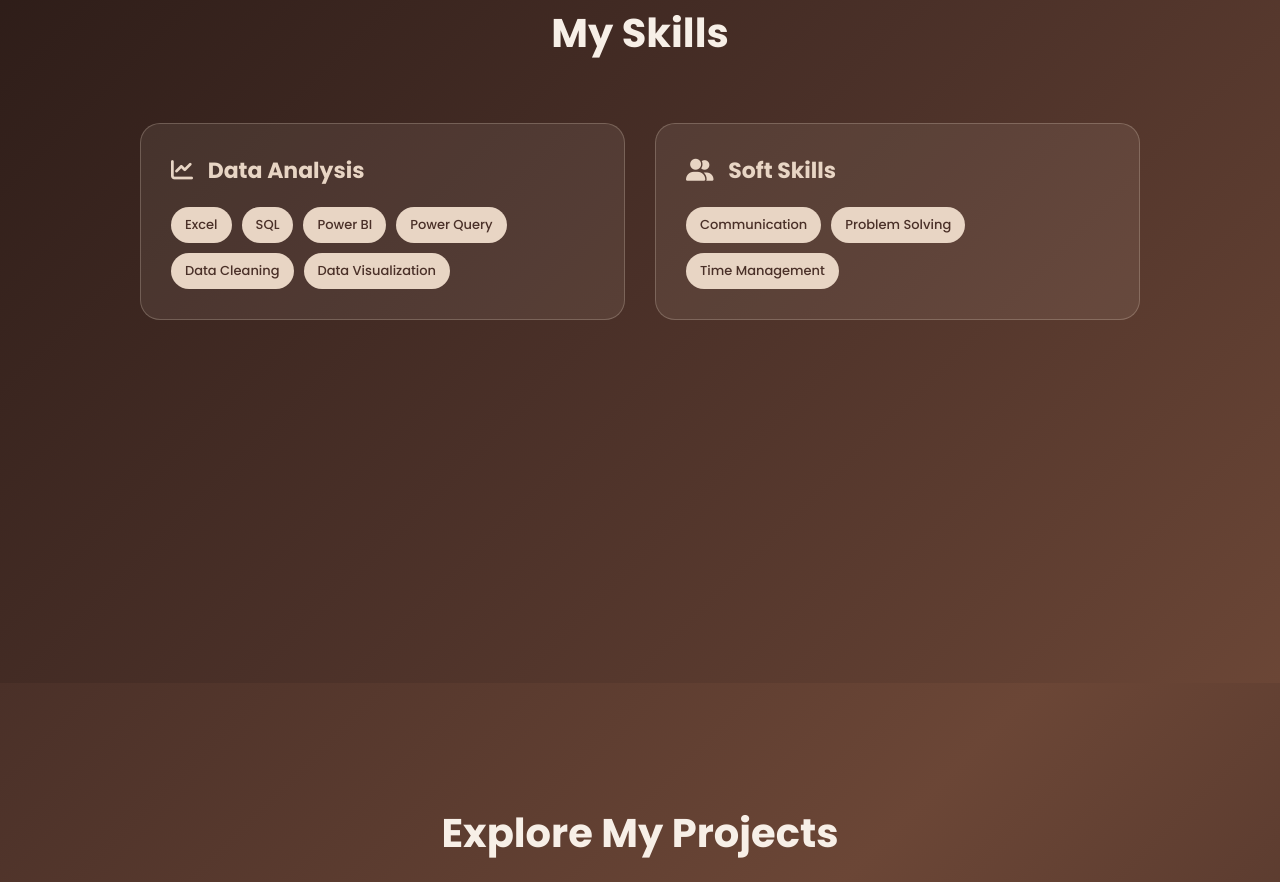
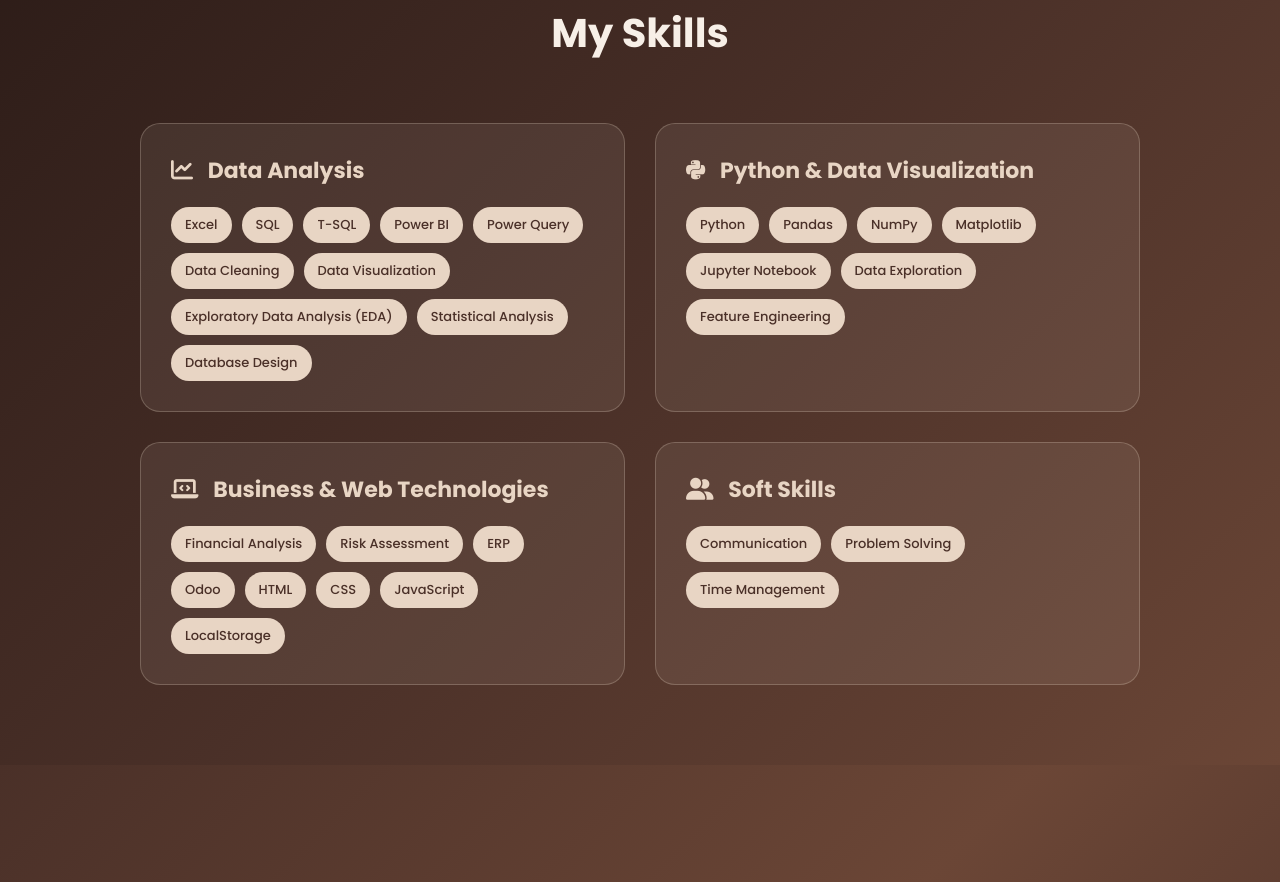
Before and after one commit to sararaafatmohamed-cmd/sara-raafat-portfolio, a plain HTML site: page index.html in a window 1280 px wide. Shown: the part 2517-3399 px from the top of the page. Drawn offline with Linux system fonts and the light colour scheme.

Commit message:
Update index.html

```diff
--- a/index.html
+++ b/index.html
@@ -78,7 +78,6 @@
                 Turning Data into Meaningful Insights
             </p>
 
-
             <!-- Social Icons -->
 
             <div class="social-icons">
@@ -94,7 +93,6 @@
 
                 </a>
 
-
                 <!-- GitHub -->
 
                 <a href="https://github.com/sararaafatmohamed-cmd"
@@ -105,7 +103,6 @@
                     <i class="fa-brands fa-github"></i>
 
                 </a>
-
 
                 <!-- CV -->
 
@@ -120,13 +117,11 @@
 
             </div>
 
-
             <a href="#contact" class="btn">
                 Let's Work Together
             </a>
 
         </div>
-
 
         <!-- Profile Image -->
 
@@ -150,7 +145,6 @@
 
         </div>
 
-
         <div class="about-content">
 
             <p>
@@ -168,7 +162,6 @@
                 combining business understanding with data analysis to turn
                 numbers into clear, useful insights.
             </p>
-
 
             <!-- USP -->
 
@@ -199,9 +192,7 @@
 
         </div>
 
-
         <div class="cards">
-
 
             <!-- Education -->
 
@@ -219,7 +210,6 @@
 
             </div>
 
-
             <!-- DEPI -->
 
             <div class="card">
@@ -236,7 +226,6 @@
 
             </div>
 
-
             <!-- IT Gate -->
 
             <div class="card">
@@ -252,7 +241,6 @@
                 </p>
 
             </div>
-
 
             <!-- SMG -->
 
@@ -285,61 +273,94 @@
 
         </div>
 
-
         <div class="skills-container">
 
-
-            <!-- Technical Skills -->
+            <!-- Data Analysis Skills -->
 
             <div class="skill-box">
 
                 <h3>
-
                     <i class="fa-solid fa-chart-line"></i>
-
                     Data Analysis
-
                 </h3>
-
 
                 <div class="skill-list">
 
                     <span>Excel</span>
-
                     <span>SQL</span>
-
+                    <span>T-SQL</span>
                     <span>Power BI</span>
-
                     <span>Power Query</span>
-
                     <span>Data Cleaning</span>
-
                     <span>Data Visualization</span>
+                    <span>Exploratory Data Analysis (EDA)</span>
+                    <span>Statistical Analysis</span>
+                    <span>Database Design</span>
 
                 </div>
 
             </div>
 
+            <!-- Python Skills -->
+
+            <div class="skill-box">
+
+                <h3>
+                    <i class="fa-brands fa-python"></i>
+                    Python & Data Visualization
+                </h3>
+
+                <div class="skill-list">
+
+                    <span>Python</span>
+                    <span>Pandas</span>
+                    <span>NumPy</span>
+                    <span>Matplotlib</span>
+                    <span>Jupyter Notebook</span>
+                    <span>Data Exploration</span>
+                    <span>Feature Engineering</span>
+
+                </div>
+
+            </div>
+
+            <!-- Business & Web Technologies -->
+
+            <div class="skill-box">
+
+                <h3>
+                    <i class="fa-solid fa-laptop-code"></i>
+                    Business & Web Technologies
+                </h3>
+
+                <div class="skill-list">
+
+                    <span>Financial Analysis</span>
+                    <span>Risk Assessment</span>
+                    <span>ERP</span>
+                    <span>Odoo</span>
+                    <span>HTML</span>
+                    <span>CSS</span>
+                    <span>JavaScript</span>
+                    <span>LocalStorage</span>
+
+                </div>
+
+            </div>
 
             <!-- Soft Skills -->
 
             <div class="skill-box">
 
                 <h3>
-
                     <i class="fa-solid fa-user-group"></i>
-
                     Soft Skills
-
                 </h3>
-
 
                 <div class="skill-list">
 
                     <span>Communication</span>
-
                     <span>Problem Solving</span>
-
                     <span>Time Management</span>
 
                 </div>
@@ -364,6 +385,7 @@
         </p>
 
         <div class="projects-buttons">
+
             <a href="top5.html" class="btn">
                 <i class="fa-solid fa-star"></i>
                 Top 5 Projects
@@ -373,6 +395,7 @@
                 <i class="fa-solid fa-folder-open"></i>
                 View All Projects
             </a>
+
         </div>
 
     </section>
@@ -388,9 +411,7 @@
 
         </div>
 
-
         <div class="cards">
-
 
             <!-- Service 1 -->
 
@@ -408,7 +429,6 @@
 
             </div>
 
-
             <!-- Service 2 -->
 
             <div class="card">
@@ -424,7 +444,6 @@
                 </p>
 
             </div>
-
 
             <!-- Service 3 -->
 
@@ -442,7 +461,6 @@
 
             </div>
 
-
             <!-- Service 4 -->
 
             <div class="card">
@@ -459,7 +477,6 @@
 
             </div>
 
-
             <!-- Service 5 -->
 
             <div class="card">
@@ -475,7 +492,6 @@
                 </p>
 
             </div>
-
 
             <!-- Service 6 -->
 
@@ -508,7 +524,6 @@
 
         </div>
 
-
         <div class="contact-content">
 
             <h3>
@@ -518,7 +533,6 @@
             <p>
                 Let's connect and turn your data into meaningful insights.
             </p>
-
 
             <!-- Email Button -->
 
@@ -531,9 +545,7 @@
 
             </a>
 
-
             <div class="contact-info">
-
 
                 <!-- Email -->
 
@@ -542,13 +554,10 @@
                     <i class="fa-solid fa-envelope"></i>
 
                     <a href="mailto:sararaafatmohamed@gmail.com">
-
                         sararaafatmohamed@gmail.com
-
                     </a>
 
                 </p>
-
 
                 <!-- LinkedIn -->
 
@@ -559,13 +568,10 @@
                     <a href="https://www.linkedin.com/in/sarah-raafat-639a88259"
                        target="_blank"
                        rel="noopener noreferrer">
-
                         www.linkedin.com/in/sarah-raafat-639a88259
-
                     </a>
 
                 </p>
-
 
                 <!-- WhatsApp -->
 
@@ -576,13 +582,10 @@
                     <a href="https://wa.me/201099321381"
                        target="_blank"
                        rel="noopener noreferrer">
-
                         WhatsApp
-
                     </a>
 
                 </p>
-
 
                 <!-- Phone -->
 
@@ -591,9 +594,7 @@
                     <i class="fa-solid fa-phone"></i>
 
                     <a href="tel:+201099321381">
-
                         +20 109 932 1381
-
                     </a>
 
                 </p>
```
Lines whose indentation alone changed are shown as unchanged.
